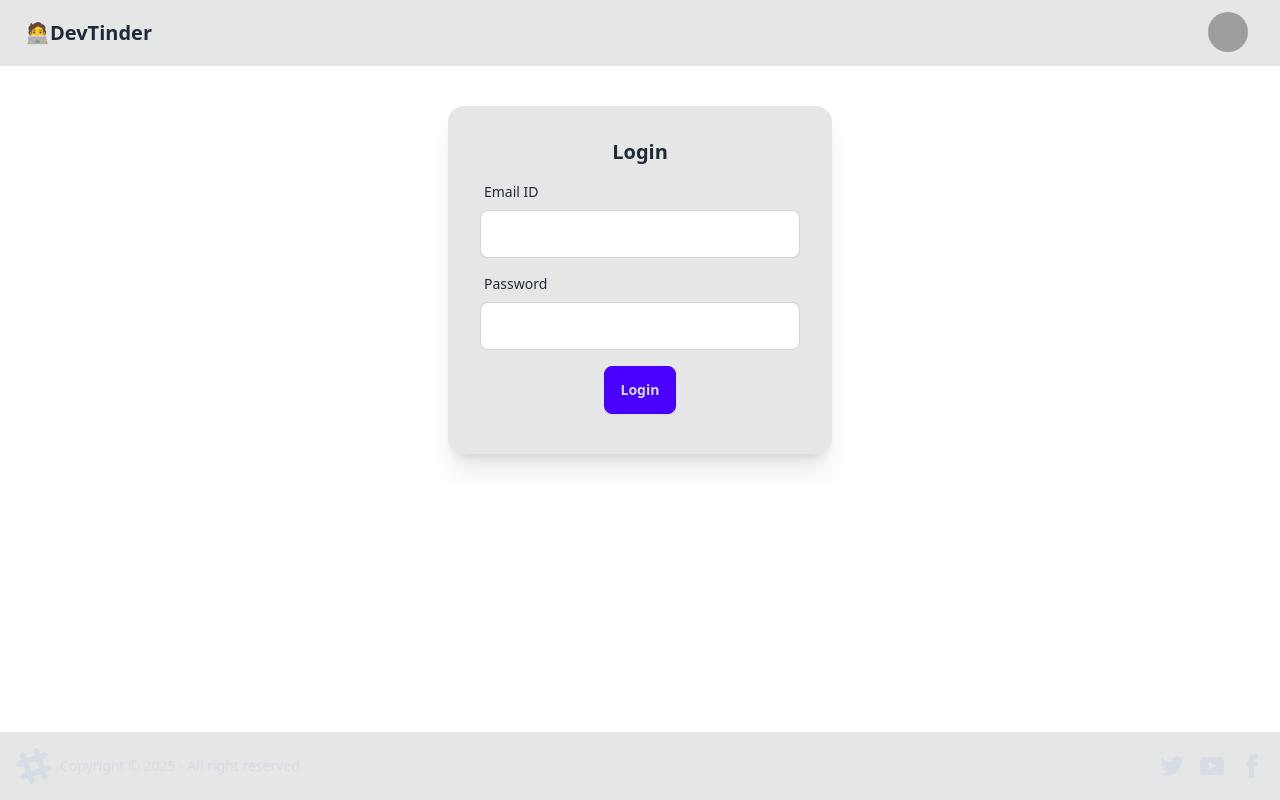
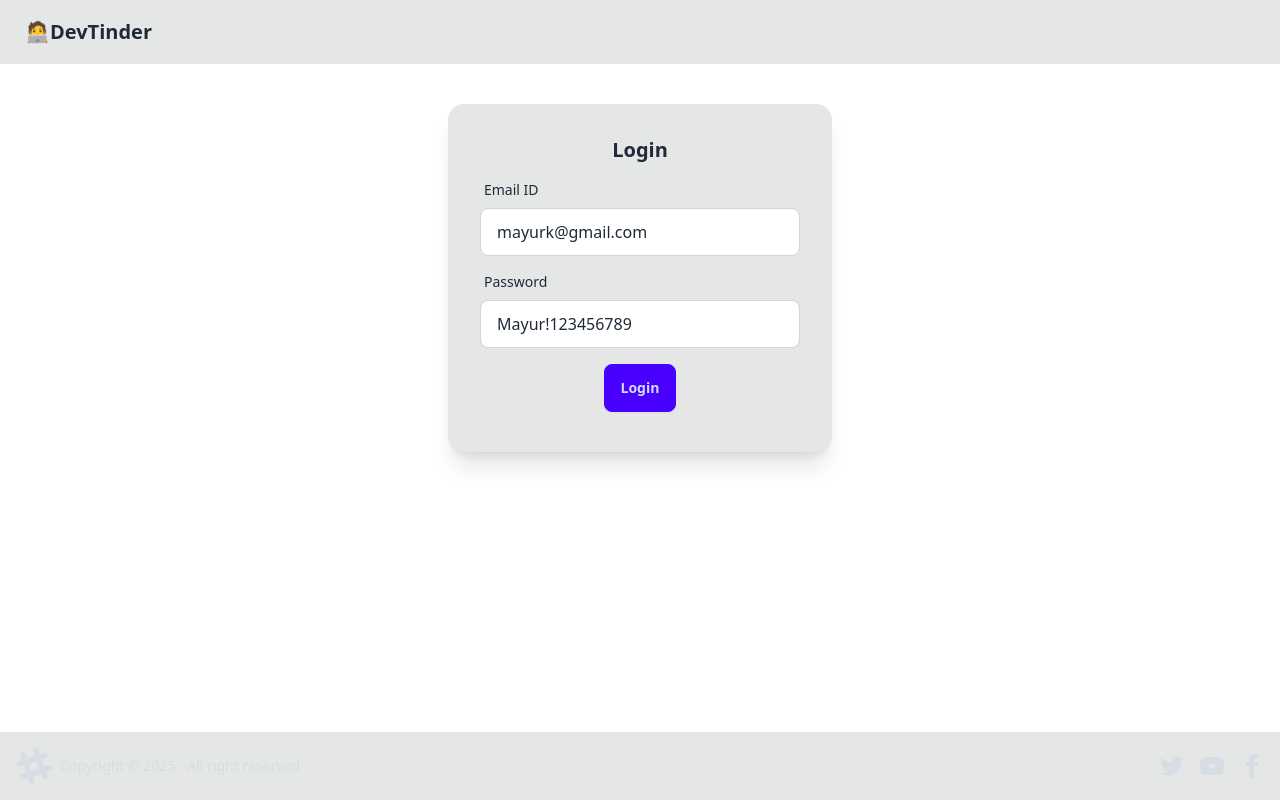
Before and after one commit to mayurkhandagale/devTinderWeb, a React (Vite) app: page /login in a window 1280 px wide. Built offline with nearby package versions, Linux system fonts and the light colour scheme; grey boxes are pictures that could not be loaded.

Commit message:
setup redux store

```diff
--- a/package.json
+++ b/package.json
@@ -10,9 +10,11 @@
     "preview": "vite preview"
   },
   "dependencies": {
+    "@reduxjs/toolkit": "^2.5.1",
     "axios": "^1.7.9",
     "react": "^19.0.0",
     "react-dom": "^19.0.0",
+    "react-redux": "^9.2.0",
     "react-router-dom": "^7.2.0"
   },
   "devDependencies": {
--- a/src/App.jsx
+++ b/src/App.jsx
@@ -1,19 +1,25 @@
 import { BrowserRouter, Route, Routes } from 'react-router-dom';
-import Body from './Body';
-import Login from './Login';
-import Profile from './Profile';
+import Body from './components/Body';
+import Login from './components/Login';
+import Profile from './components/Profile';
+import { Provider } from 'react-redux';
+import appStore from './utils/appStore';
+import Feed from './components/Feed';
 
 function App() {
   return (
     <>
+      <Provider store={appStore}>
         <BrowserRouter basename="/">
           <Routes>
             <Route path="/" element={<Body />}>
-            <Route path="/login" element={<Login />}></Route>
-            <Route path="/profile" element={<Profile />}></Route>
+              <Route path="/" element={<Feed />} />
+              <Route path="/login" element={<Login />} />
+              <Route path="/profile" element={<Profile />} />
             </Route>
           </Routes>
         </BrowserRouter>
+      </Provider>
     </>
   );
 }
--- a/src/NavBar.jsx
+++ /dev/null
@@ -1,35 +0,0 @@
-
-const NavBar = () => {
-  return (
-    <div className="navbar bg-base-300">
-    <div className="flex-1">
-      <a className="btn btn-ghost text-xl">🧑‍💻DevTinder</a>
-    </div>
-    <div className="flex-none gap-2">
-      <div className="dropdown dropdown-end mx-5">
-        <div tabIndex={0} role="button" className="btn btn-ghost btn-circle avatar">
-          <div className="w-10 rounded-full">
-            <img
-              alt="Tailwind CSS Navbar component"
-              src="https://img.daisyui.com/images/stock/photo-1534528741775-53994a69daeb.webp" />
-          </div>
-        </div>
-        <ul
-          tabIndex={0}
-          className="menu menu-sm dropdown-content bg-base-100 rounded-box z-[1] mt-3 w-52 p-2 shadow">
-          <li>
-            <a className="justify-between">
-              Profile
-              <span className="badge">New</span>
-            </a>
-          </li>
-          <li><a>Settings</a></li>
-          <li><a>Logout</a></li>
-        </ul>
-      </div>
-    </div>
-  </div>
-  )
-}
-
-export default NavBar;
--- /dev/null
+++ b/src/components/Feed.jsx
@@ -0,0 +1,9 @@
+import React from 'react'
+
+const Feed = () => {
+  return (
+    <div>Feed</div>
+  )
+}
+
+export default Feed;
--- a/src/Login.jsx
+++ b/src/components/Login.jsx
@@ -1,14 +1,20 @@
 import axios from 'axios';
 import { useState } from 'react';
+import { useDispatch } from 'react-redux';
+import { addUser } from '../utils/userSlice';
+import { useNavigate } from 'react-router-dom';
+import { BASE_URL } from '../utils/constants';
 
 const Login = () => {
-  const [emailId, setEmailId] = useState();
-  const [password, setPassword] = useState();
+  const [emailId, setEmailId] = useState('mayurk@gmail.com');
+  const [password, setPassword] = useState('Mayur!123456789');
+  const dispatch = useDispatch();
+  const navigate = useNavigate();
 
   const handleLogin = async () => {
     try {
       const res = await axios.post(
-        'http://localhost:5000/login',
+        BASE_URL + '/login',
         {
           emailId,
           password
@@ -17,6 +23,8 @@ const Login = () => {
           withCredentials: true
         }
       );
+      dispatch(addUser(res.data));
+      return navigate('/');
     } catch (err) {
       console.log(err);
     }
--- /dev/null
+++ b/src/components/NavBar.jsx
@@ -0,0 +1,41 @@
+import { useSelector } from 'react-redux';
+
+const NavBar = () => {
+  const user = useSelector((store) => store.user);
+  console.log(user);
+  return (
+    <div className="navbar bg-base-300">
+      <div className="flex-1">
+        <a className="btn btn-ghost text-xl">🧑‍💻DevTinder</a>
+      </div>
+      {user && (
+        <div className="flex-none gap-2">
+          <div className="form-control">Welcome, {user.firstName}</div>
+          <div className="dropdown dropdown-end mx-5">
+            <div tabIndex={0} role="button" className="btn btn-ghost btn-circle avatar">
+              <div className="w-10 rounded-full">
+                <img alt="Tailwind CSS Navbar component" src={user.photoUrl} />
+              </div>
+            </div>
+            <ul tabIndex={0} className="menu menu-sm dropdown-content bg-base-100 rounded-box z-[1] mt-3 w-52 p-2 shadow">
+              <li>
+                <a className="justify-between">
+                  Profile
+                  <span className="badge">New</span>
+                </a>
+              </li>
+              <li>
+                <a>Settings</a>
+              </li>
+              <li>
+                <a>Logout</a>
+              </li>
+            </ul>
+          </div>
+        </div>
+      )}
+    </div>
+  );
+};
+
+export default NavBar;
--- /dev/null
+++ b/src/utils/appStore.js
@@ -0,0 +1,9 @@
+import { configureStore } from "@reduxjs/toolkit";
+import userReducer from "./userSlice";
+
+const appStore = configureStore({
+  reducer: {
+    user: userReducer
+  }
+});
+export default appStore;
--- /dev/null
+++ b/src/utils/constants.js
@@ -0,0 +1 @@
+export const BASE_URL = "http://localhost:5000";
--- /dev/null
+++ b/src/utils/userSlice.js
@@ -0,0 +1,17 @@
+import { createSlice } from "@reduxjs/toolkit";
+
+const userSlice = createSlice({
+  name: 'user',
+  initialState: null,
+  reducers: {
+    addUser: (state, action) => {
+      return action.payload;
+    },
+    removeUser: (state, action) => {
+      return null;
+    },
+  }
+});
+export const { addUser, removeUser } = userSlice.actions;
+
+export default userSlice.reducer;
```
Also changed, not shown: src/components/Body.jsx (renamed from src/Body.jsx), src/components/Footer.jsx (renamed from src/Footer.jsx), src/components/Profile.jsx (renamed from src/Profile.jsx), 1 other file (tests, documents, lock files or other folders). Lines whose indentation alone changed are shown as unchanged.
